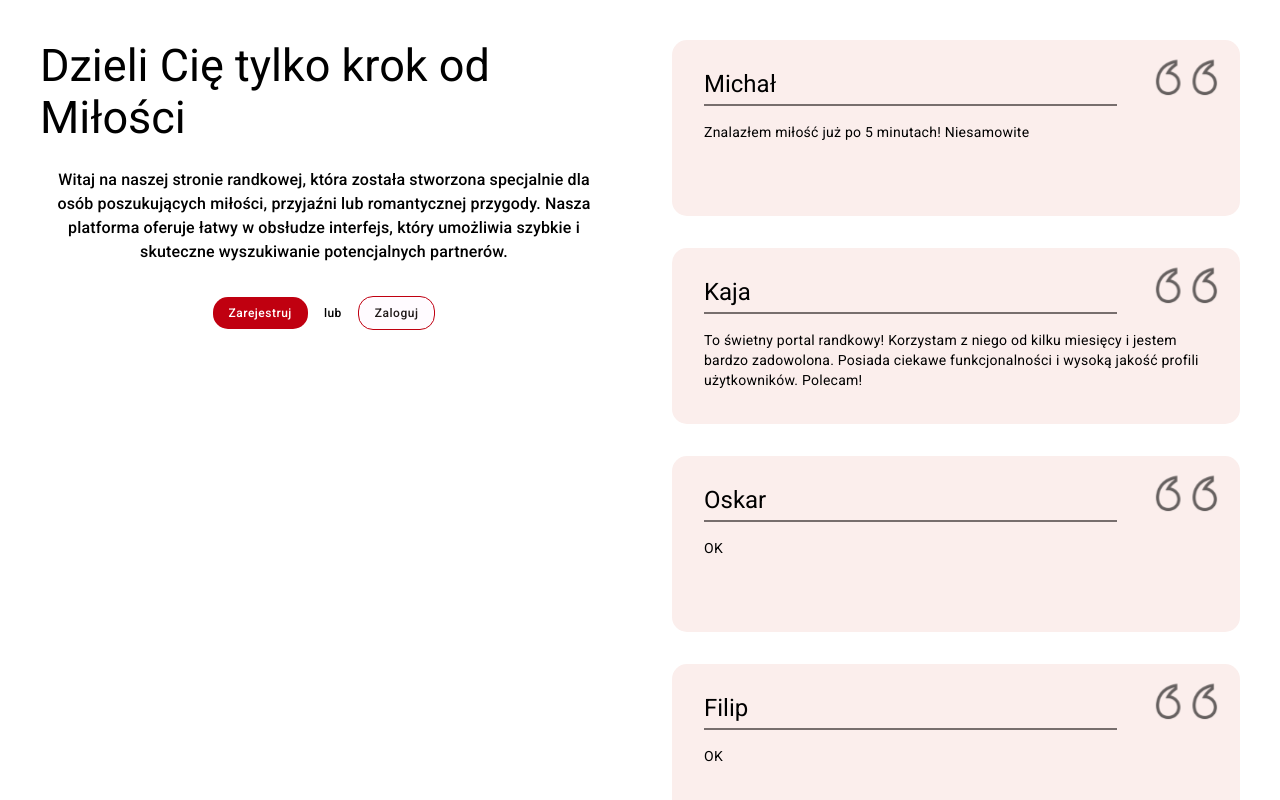
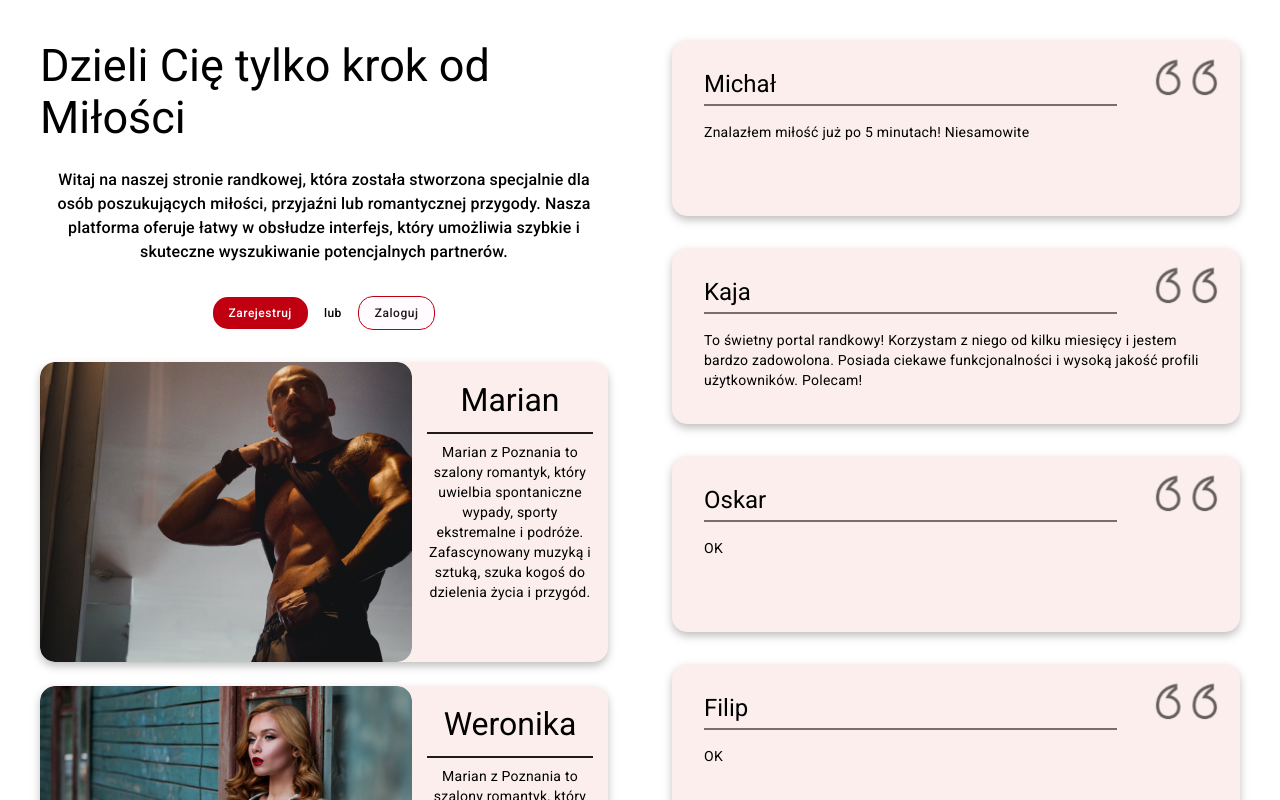
Before and after one commit to AndroBrain/PartnerFinderWWW, a React (Create React App) app: page / in a window 1280 px wide. Shown: the top 800 px of the page. Built offline with nearby package versions, Linux system fonts and the light colour scheme.

Commit message:
Setup profiles

```diff
--- /dev/null
+++ b/src/components/ProfileCardShort.js
@@ -0,0 +1,10 @@
+export function ProfileCardShort({className, imageSrc, name, bio}) {
+    return <div className={"flex-row profile-card-short " + className}>
+        <img className="profile-card-short-img" src={imageSrc}/>
+        <div className="flex-column profile-card-short-info">
+            <span className="headline-large profile-card-short-name">{name}</span>
+            <div className="profile-card-short-line"/>
+            <span className="body-medium">{bio}</span>
+        </div>
+    </div>
+}
--- a/src/pages/home/preview/HomePagePreview.js
+++ b/src/pages/home/preview/HomePagePreview.js
@@ -2,6 +2,7 @@ import {OpinionCard} from "./OpinionCard";
 import {ButtonPrimary} from "../../../components/ButtonPrimary";
 import {ButtonOutlined} from "../../../components/ButtonOutlined";
 import {useNavigate} from "react-router-dom";
+import {ProfileCardShort} from "../../../components/ProfileCardShort";
 
 export function HomePagePreview() {
     const navigate = useNavigate()
@@ -16,6 +17,12 @@ export function HomePagePreview() {
                 <span className="label-medium mission-auth-or-text">lub</span>
                 <ButtonOutlined text="Zaloguj" onClick={() => navigate("/login")}/>
             </div>
+            {
+                profiles.map((profile) =>
+                    <ProfileCardShort name={profile.name}
+                                      imageSrc={profile.imageSrc} bio={profile.bio}/>
+                )
+            }
         </div>
 
         <div className="flex-column flex-1 opinions-section">
@@ -36,3 +43,16 @@ const opinions = [
     {author: "Hubert", text: "OK"},
 
 ]
+
+const profiles = [
+    {
+        name: "Marian",
+        imageSrc: "drawable/marian.png",
+        bio: "Marian z Poznania to szalony romantyk, który uwielbia spontaniczne wypady, sporty ekstremalne i podróże. Zafascynowany muzyką i sztuką, szuka kogoś do dzielenia życia i przygód."
+    },
+    {
+        name: "Weronika",
+        imageSrc: "drawable/weronika.png",
+        bio: "Marian z Poznania to szalony romantyk, który uwielbia spontaniczne wypady, sporty ekstremalne i podróże. Zafascynowany muzyką i sztuką, szuka kogoś do dzielenia życia i przygód."
+    },
+]
--- a/src/styles/styles.css
+++ b/src/styles/styles.css
@@ -209,11 +209,46 @@
 .mission-auth-section {
     margin-top: 32px;
     align-items: center;
+    margin-bottom: 32px;
 }
 
 .mission-auth-or-text {
     margin-left: 16px;
     margin-right: 16px;
+}
+
+.profile-card-short {
+    background: var(--md-sys-color-inverse-on-surface);
+    border-radius: 15px;
+    width: 100%;
+    height: 300px;
+    margin-bottom: 24px;
+    filter: drop-shadow(0px 4px 4px rgba(0, 0, 0, 0.25));
+}
+
+.profile-card-short-img {
+    border-radius: 15px;
+    object-fit: cover;
+    width: 372px;
+}
+
+.profile-card-short-info {
+    flex: 100;
+    align-items: center;
+    margin-left: 16px;
+    margin-right: 16px;
+    text-align: center;
+}
+
+.profile-card-short-name {
+    margin-top: 18px;
+}
+
+.profile-card-short-line {
+    border: 1px solid var(--md-sys-color-on-surface);
+    width: 100%;
+    margin-top: 12px;
+    margin-bottom: 8px;
 }
 
 .opinions-section {
@@ -225,6 +260,7 @@
     border-radius: 15px;
     min-height: 176px;
     margin-bottom: 32px;
+    filter: drop-shadow(0px 4px 4px rgba(0, 0, 0, 0.25));
 }
 
 .opinion-card-author {
```
Also changed, not shown: public/drawable/marian.png (added), public/drawable/weronika.png (added).
